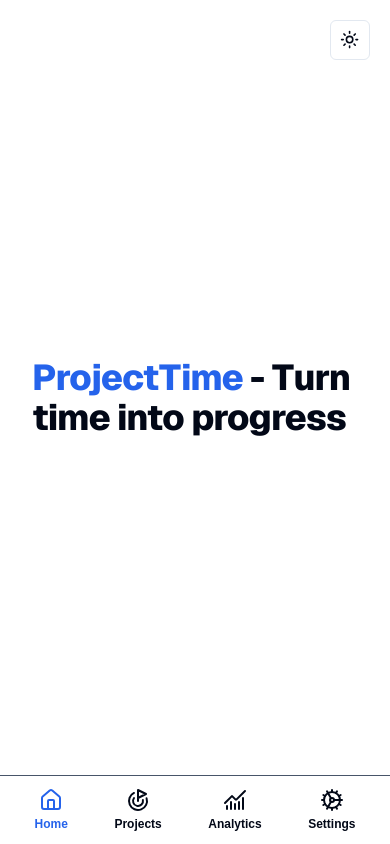
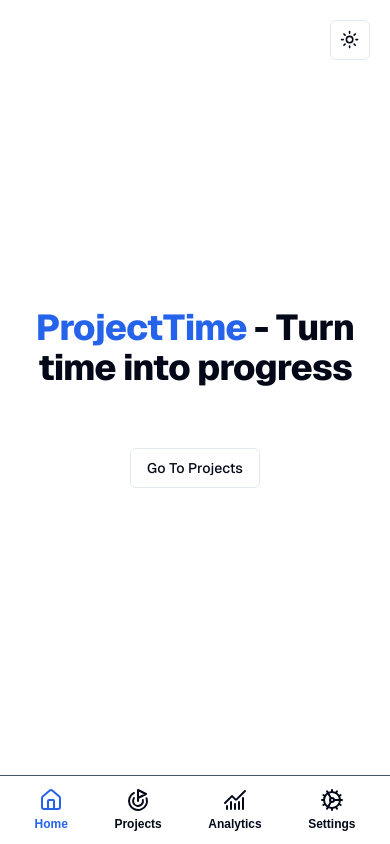
Before and after one commit to ManjiCoder/ProjectTime, a Next.js app: page / in a window 390 px wide. Built offline with nearby package versions, Linux system fonts and the light colour scheme.

Commit message:
Projects Btn added

```diff
--- a/src/pages/index.tsx
+++ b/src/pages/index.tsx
@@ -1,5 +1,7 @@
+import { Button } from '@/components/ui/button';
 import { appInfo } from '@/types';
 import localFont from 'next/font/local';
+import Link from 'next/link';
 
 const geistSans = localFont({
   src: './fonts/GeistVF.woff',
@@ -18,10 +20,14 @@ export default function Home() {
       className={`${geistSans.variable} ${geistMono.variable} grid grid-rows-[20px_1fr_20px] items-center justify-items-center min-h-screen p-8 pb-20 gap-16 sm:p-20 font-[family-name:var(--font-geist-sans)]`}
     >
       <main className='flex flex-col gap-8 row-start-2 items-center sm:items-start'>
-        <h1 className='scroll-m-20 text-4xl font-extrabold tracking-tight lg:text-5xl text-balance'>
+        <h1 className='scroll-m-20 text-4xl font-extrabold tracking-tight lg:text-5xl text-center md:text-balance '>
           <span className='text-primary'>{appInfo.title}</span> - Turn time into
           progress
         </h1>
+
+        <Link href='/projects' className='mx-auto mt-7'>
+          <Button variant='outline'>Go To Projects</Button>
+        </Link>
       </main>
     </div>
   );
```
